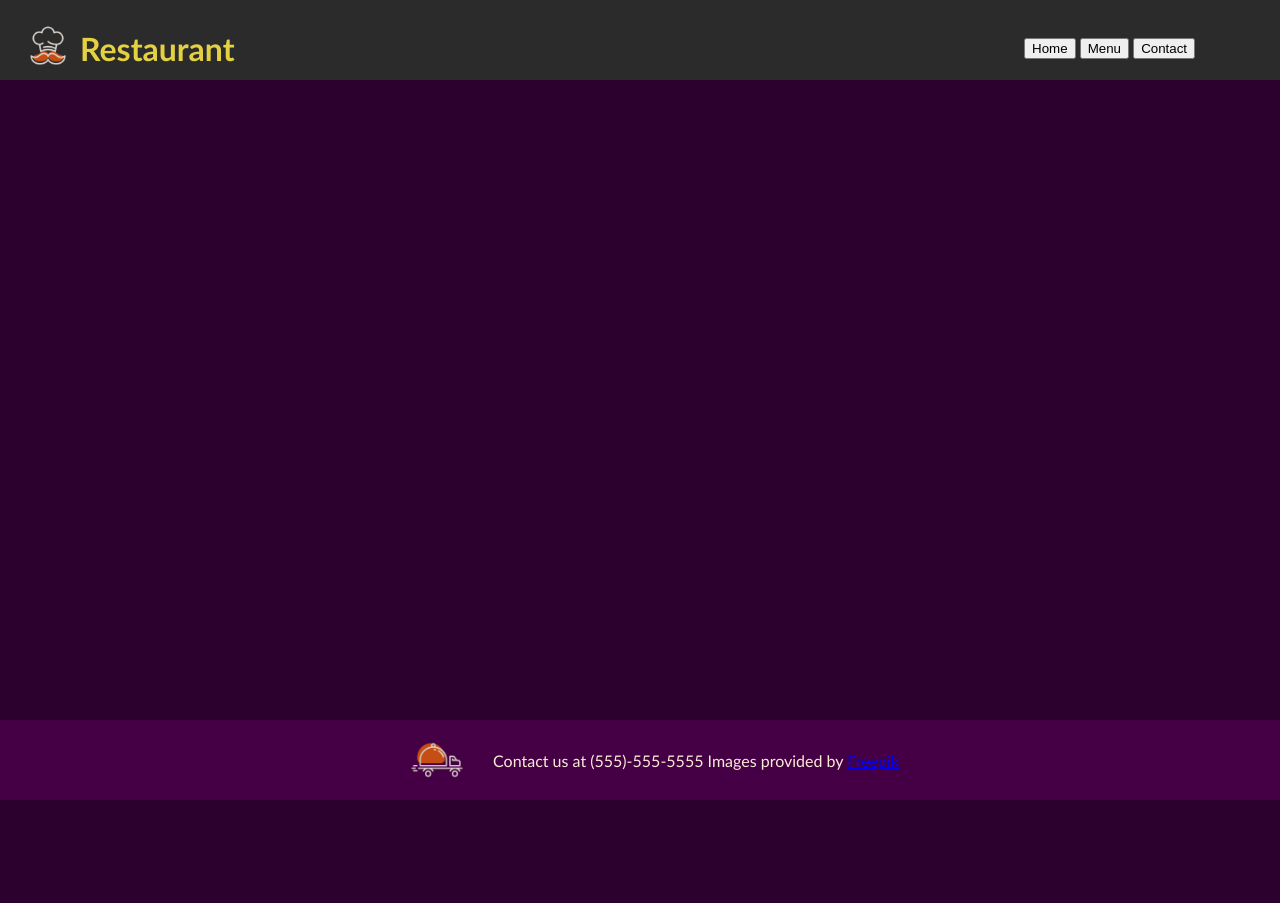
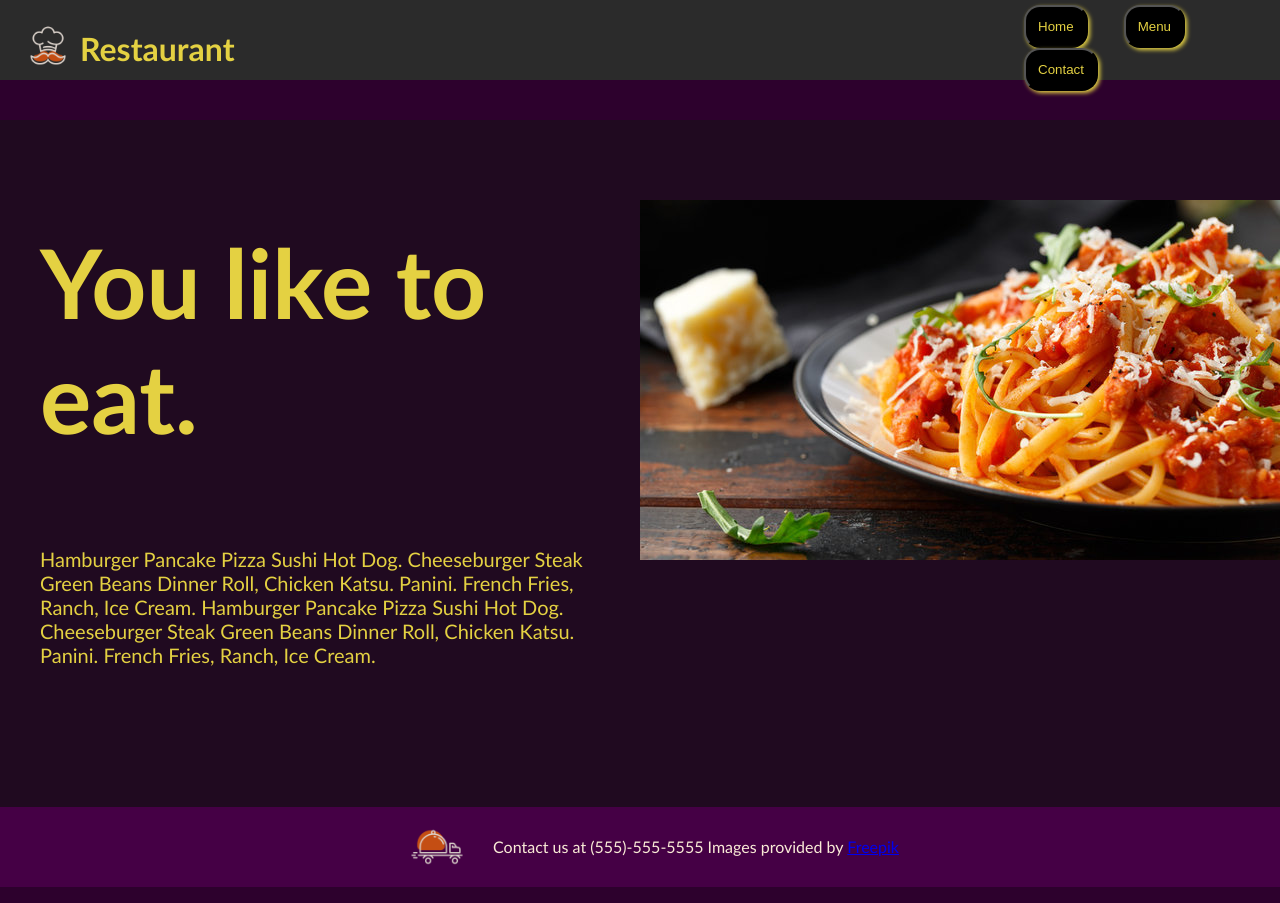
Before and after one commit to t-ashcraft/restaurant-page, a website built with webpack: page src/template.html in a window 1280 px wide. Before the commit the page ends 800 px from the top, so only its background shows below. Built offline with nearby package versions, Linux system fonts and the light colour scheme.

Commit message:
finish home page

```diff
--- a/src/home.js
+++ b/src/home.js
@@ -0,0 +1,20 @@
+
+import img from "./images/homepagefood.jpg";
+
+export function loadHome(content) {
+    content.innerHTML = `
+
+    <div id="home-container">
+            <div id="left-side">
+                <h1 class="tagline">You like to eat.</h1>
+                <p class="paragraph">Hamburger Pancake Pizza Sushi Hot Dog. Cheeseburger Steak Green Beans Dinner Roll, Chicken Katsu. Panini. French Fries, Ranch, Ice Cream. Hamburger Pancake Pizza Sushi Hot Dog. Cheeseburger Steak Green Beans Dinner Roll, Chicken Katsu. Panini. French Fries, Ranch, Ice Cream.</p>
+            </div>
+            <div id="right-side">
+                <img src=${img} alt="">
+            </div>
+        </div>
+    `
+
+    content.appendChild(container);
+
+}
--- a/src/index.js
+++ b/src/index.js
@@ -1,8 +1,15 @@
 import "./style.css";
-
+import {loadHome} from "./home";
 
 const body = document.querySelector("body");
 
 const header = document.querySelector("header")
 const footer = document.querySelector("footer")
 const content = document.querySelector("#content");
+
+function clearContent() {
+    content.innerHTML = "";
+}
+
+
+loadHome(content);
--- a/src/style.css
+++ b/src/style.css
@@ -6,8 +6,7 @@ body {
 
 header {
     position:fixed;
-    top:0;
-    height:max(10vh,5rem);
+    height:10vh;
     width:100vw;
     background-color: rgb(43, 43, 43);
     color:rgb(228, 209, 66);
@@ -22,8 +21,18 @@ header>img {
     filter: hue-rotate(180deg) invert(1);
 }
 
+header>nav>button {
+    padding:12px;
+    background-color:black;
+    border-radius:1rem;
+    box-shadow: 2px 2px 4px rgb(228, 209, 66);
+    color:rgb(228, 209, 66);
+    margin-right:2rem;
+
+}
+
 footer {
-    position:fixed;
+
     bottom:0;
     width:100vw;
     left:0;
@@ -41,3 +50,43 @@ footer>img {
     height:auto;
     filter: hue-rotate(180deg) invert(1);
 }
+
+#content {
+    padding-top:10vh;
+    min-height:85vh;
+    width:100vh;
+}
+
+#home-container {
+    margin-top:5vh;
+    padding-bottom:10vh;
+    display:grid;
+    grid-template-columns: 1fr 1fr;
+    width:100vw;
+    background-color:rgba(21,21,21,50%);
+}
+
+#left-side {
+    display:flex;
+    flex-direction: column;
+    align-items:center;
+    justify-content: center;
+    gap:1vh;
+    color:rgb(228, 209, 66);
+    margin:5vh;
+
+}
+#left-side>h1 {
+    font-size:6rem;
+}
+
+#left-side>p {
+    font-size:1.25rem;
+}
+
+#right-side>img {
+    min-width:50vw;
+    height:auto;
+    align-self:auto;
+    padding-top:10vh
+}
```
Also changed, not shown: src/template.html (+3 -1 lines), src/images/homepagefood.jpg (added).
